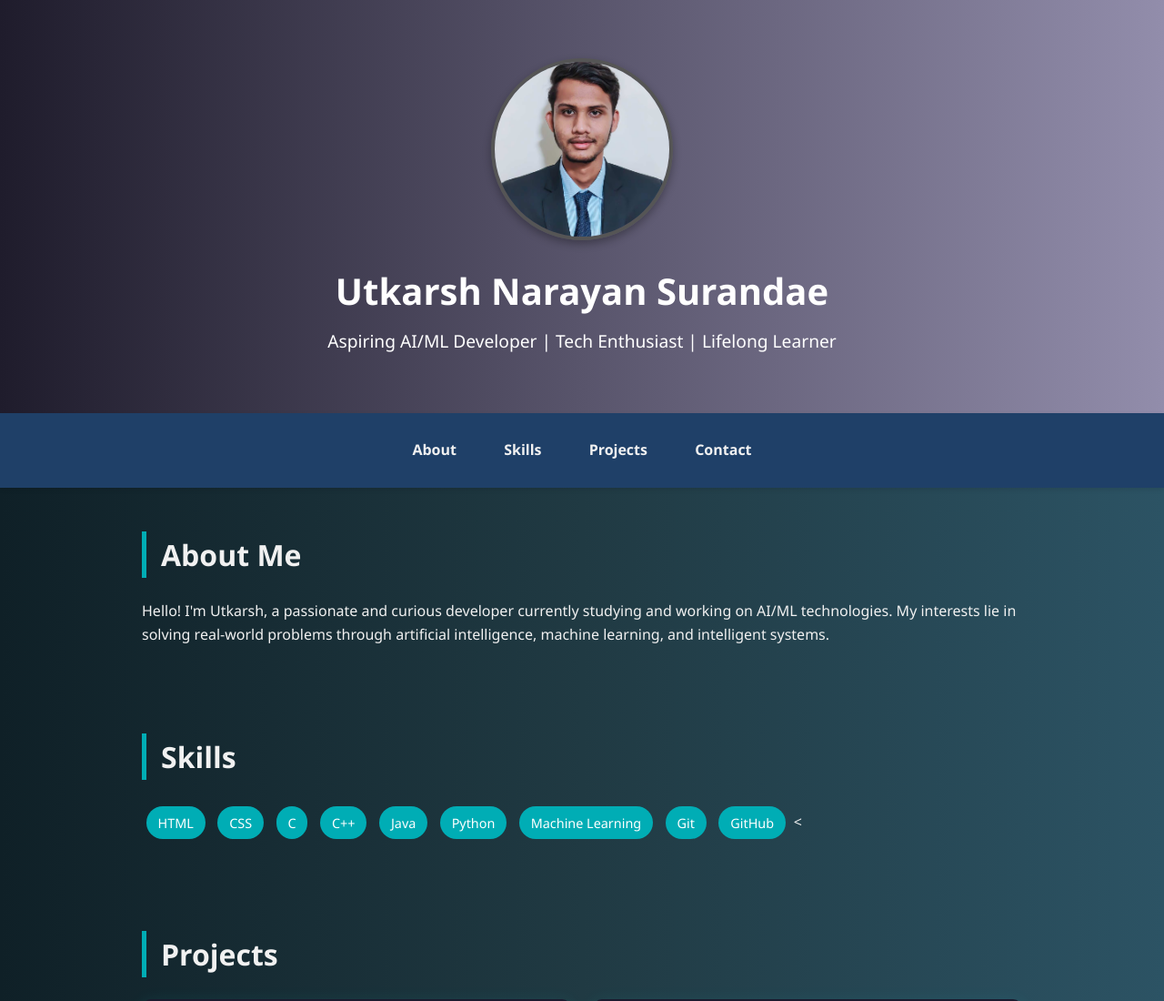
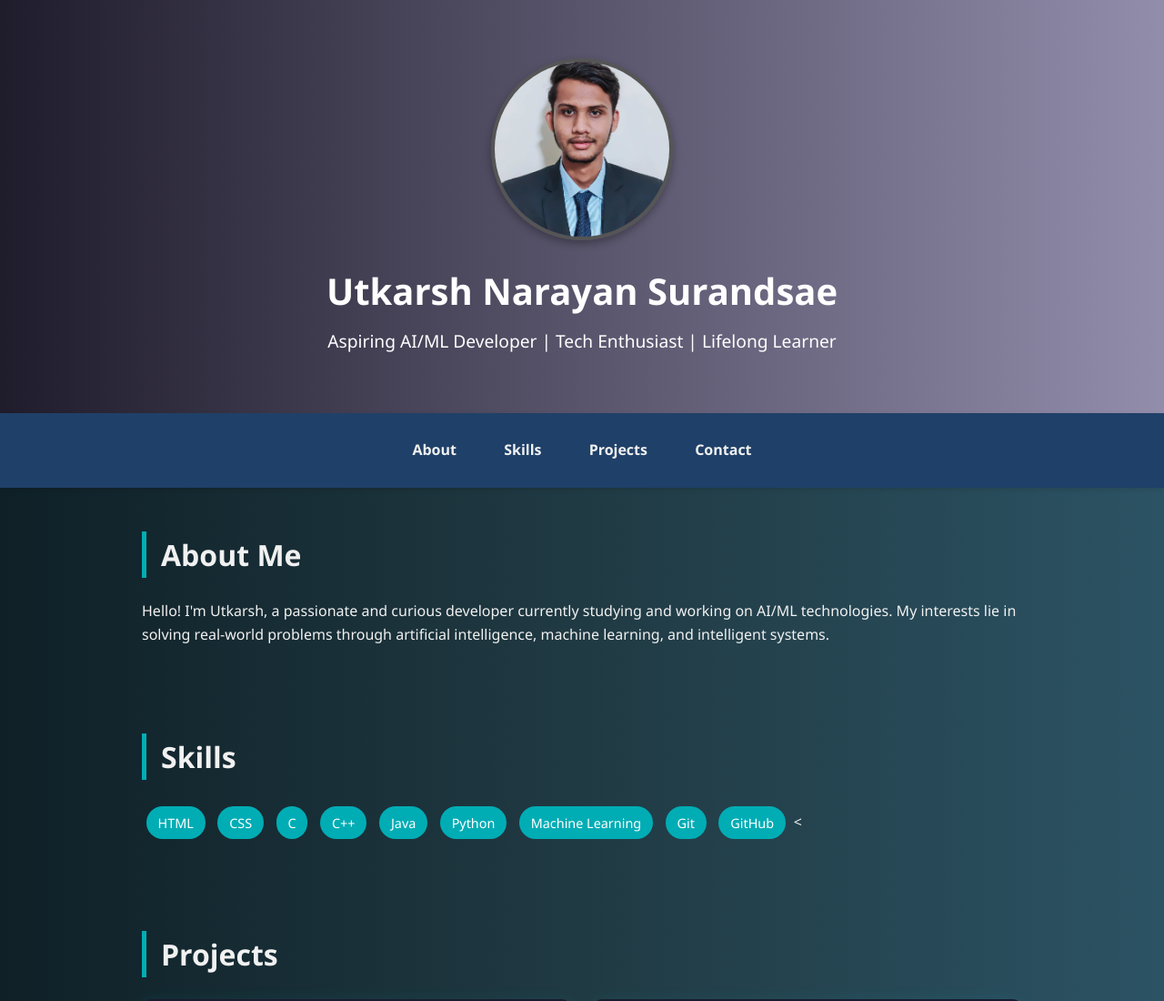
Before and after one commit to SatyajitB2006/Utkarsh, a plain HTML site: page index.html in a window 1280 px wide. Shown: the top 1100 px of the page at 91% size. Drawn offline with Linux system fonts and the light colour scheme.

Commit message:
Update index.html

```diff
--- a/index.html
+++ b/index.html
@@ -127,7 +127,7 @@
   <header>
     <img src="WhatsApp Image 2025-05-06 at 11.50.44_54e06511.jpg" alt="Utkarsh Narayan Surandae"
          style="height: 200px; width: 200px; border-radius: 50%; border: 4px solid #555; object-fit: cover; box-shadow: 0 4px 10px rgba(0,0,0,0.3); margin-bottom: 1rem;">
-    <h1>Utkarsh Narayan Surandae</h1>
+    <h1>Utkarsh Narayan Surandsae</h1>
     <p>Aspiring AI/ML Developer | Tech Enthusiast | Lifelong Learner</p>
   </header>
 
```
